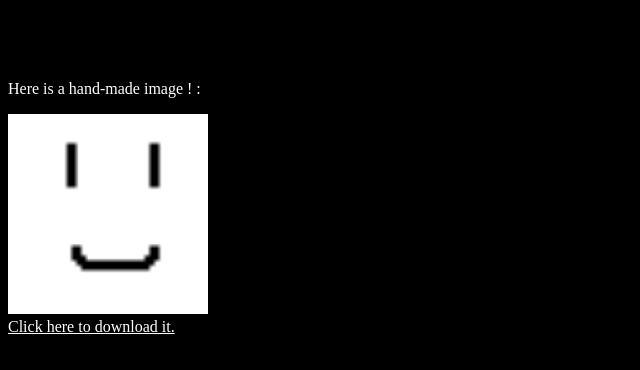
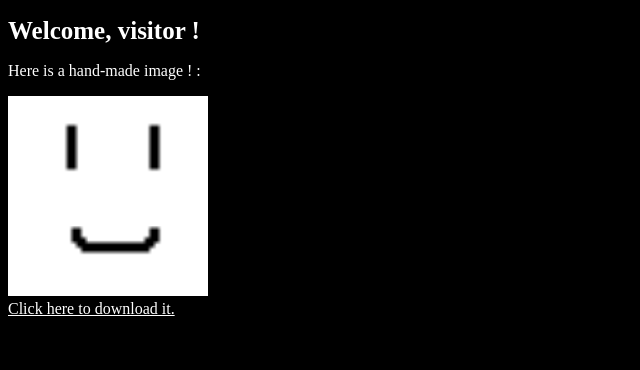
Before and after one commit to CoupletB/Random-Site, a plain HTML site: page index.html in a window 1280 px wide. Shown: the whole page, without its empty margins (0-640 px from the left). Drawn offline with Linux system fonts and the light colour scheme.

Commit message:
Update index.html

```diff
--- a/index.html
+++ b/index.html
@@ -2,7 +2,7 @@
 <html>
 <head><title>Random site</title></head>
 <body style="background-color:black;">
-<h1 style="font-size:25px,color:white;">Welcome, visitor !</h1>
+<h1 style="font-size:25px;color:white;">Welcome, visitor !</h1>
 <p style="color:white">Here is a hand-made image ! :</p>
 <img src="smile.png" width="200" height="200" title="This is a smile !"><br>
 <a href="smile.png" title="Click here will open a new page with the image." style="color:white;">Click here to download it.</a><br>
```
